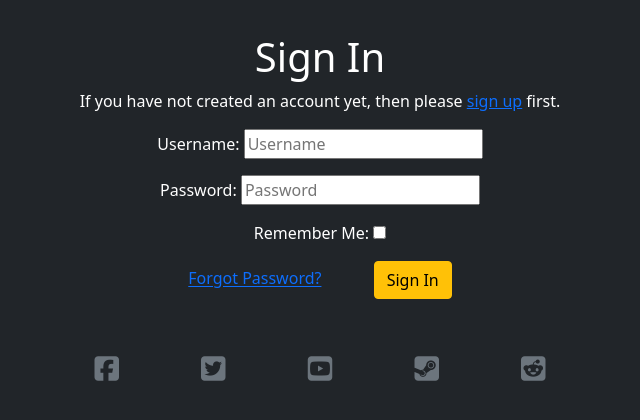
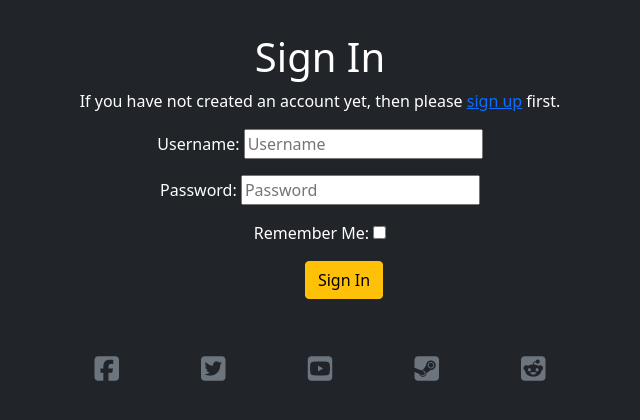
Before and after one commit to Jernskegg/CI-portfolio-Textabase, a Django app: page /accounts/login/ in a window 1280 px wide. Shown: the part 327-747 px from the top of the page, without its empty margins (320-960 px from the left). Run offline with Django 3.2, Linux system fonts and the light colour scheme; some libraries are stand-ins or nearby versions.

Commit message:
Fix: Remove broken link

```diff
--- a/templates/account/login.html
+++ b/templates/account/login.html
@@ -12,7 +12,6 @@
     {% if redirect_field_value %}
     <input type="hidden" name="{{ redirect_field_name }}" value="{{ redirect_field_value }}" />
     {% endif %}
-    <a class="button  secondaryAction" href="{% url 'account_reset_password' %}">Forgot Password?</a>
     <button class="primaryAction btn btn-warning ms-5" type="submit">Sign In</button>
   </form>
 </section>
```
Also changed, not shown: db.sqlite3.
